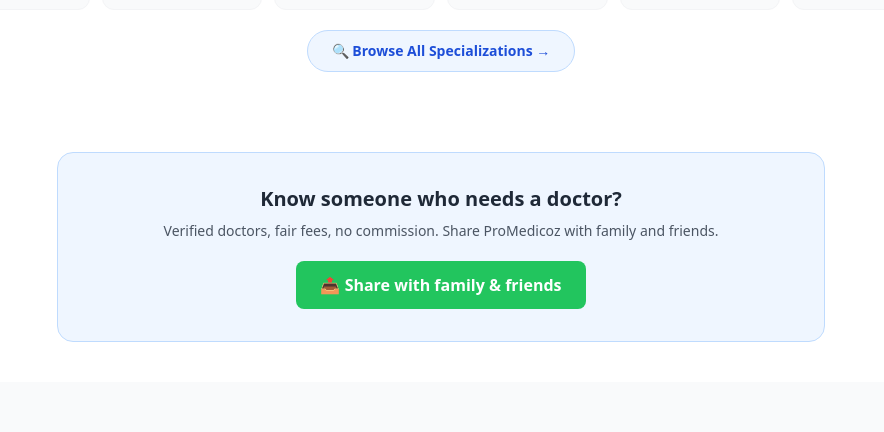
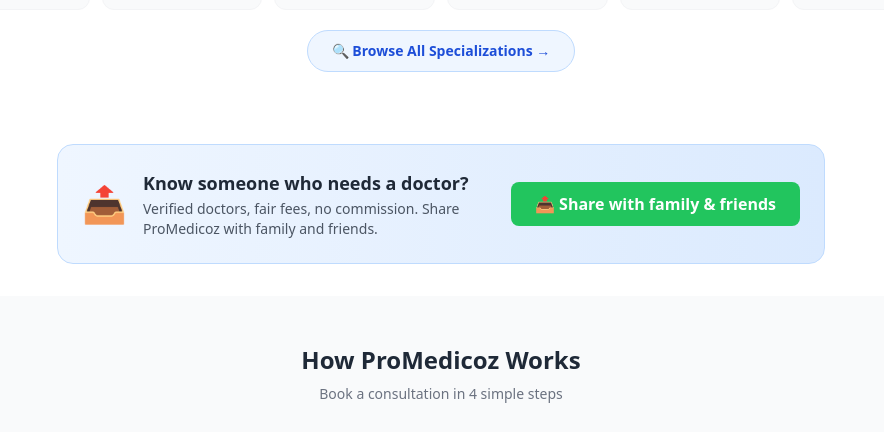
Before and after one commit to kndnkmr/docconnect, a React (Vite) app in the folder client/: page / in a window 1280 px wide. Shown: the part 1175-1607 px from the top of the page, without its empty margins (199-1083 px from the left). Built offline with nearby package versions, Linux system fonts and the light colour scheme; no server answers.

Commit message:
Restyle homepage share card to match the install card (consistent gradient + horizontal layout)

```diff
--- a/client/src/pages/Home.jsx
+++ b/client/src/pages/Home.jsx
@@ -467,19 +467,25 @@ function Home() {
 
       {/* ---- Share ProMedicoz ---- a prominent, friendly nudge for word-of-mouth
            growth. Leads with the honest value angle (verified doctors, fair fees,
-           no commission). Uses the phone's native share sheet / WhatsApp. */}
-      <section className="py-10 bg-white">
+           no commission). Styled to match the "Install like an app" card below
+           so the two read as a consistent pair. */}
+      <section className="py-8 bg-white">
         <div className="container mx-auto px-4">
-          <div className="max-w-3xl mx-auto text-center bg-primary-50 border border-primary-200 rounded-2xl p-6 sm:p-8">
-            <h2 className="text-lg sm:text-xl font-bold text-gray-800 mb-2">{t.shareHeading}</h2>
-            <p className="text-gray-600 text-sm mb-5">{t.shareSub}</p>
+          <div className="max-w-3xl mx-auto bg-gradient-to-r from-primary-50 to-primary-100 border border-primary-200 rounded-2xl p-5 sm:p-6 flex flex-col sm:flex-row items-center gap-4 text-center sm:text-left">
+            <div className="text-4xl">📤</div>
+            <div className="flex-1">
+              <h3 className="text-lg font-bold text-gray-800">{t.shareHeading}</h3>
+              <p className="text-gray-600 text-sm mt-0.5">{t.shareSub}</p>
+            </div>
+            <div className="flex gap-2 flex-shrink-0">
               <button
                 type="button"
                 onClick={handleShareSite}
-              className="inline-block bg-green-500 text-white px-6 py-3 rounded-lg font-semibold hover:bg-green-600 transition-colors"
+                className="whitespace-nowrap bg-green-500 text-white px-6 py-2.5 rounded-lg font-semibold hover:bg-green-600 transition-colors"
               >
                 {t.shareBtn}
               </button>
+            </div>
           </div>
         </div>
       </section>
```
Lines whose indentation alone changed are shown as unchanged.
